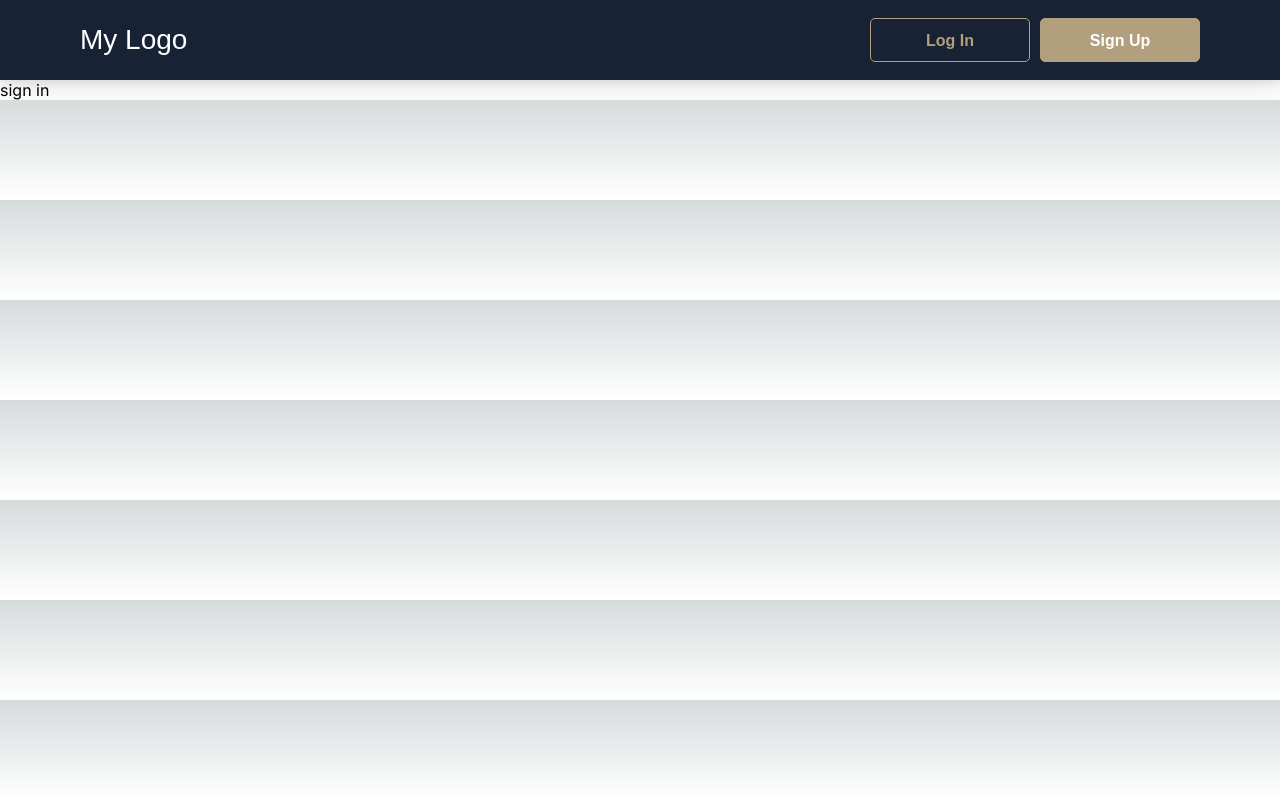
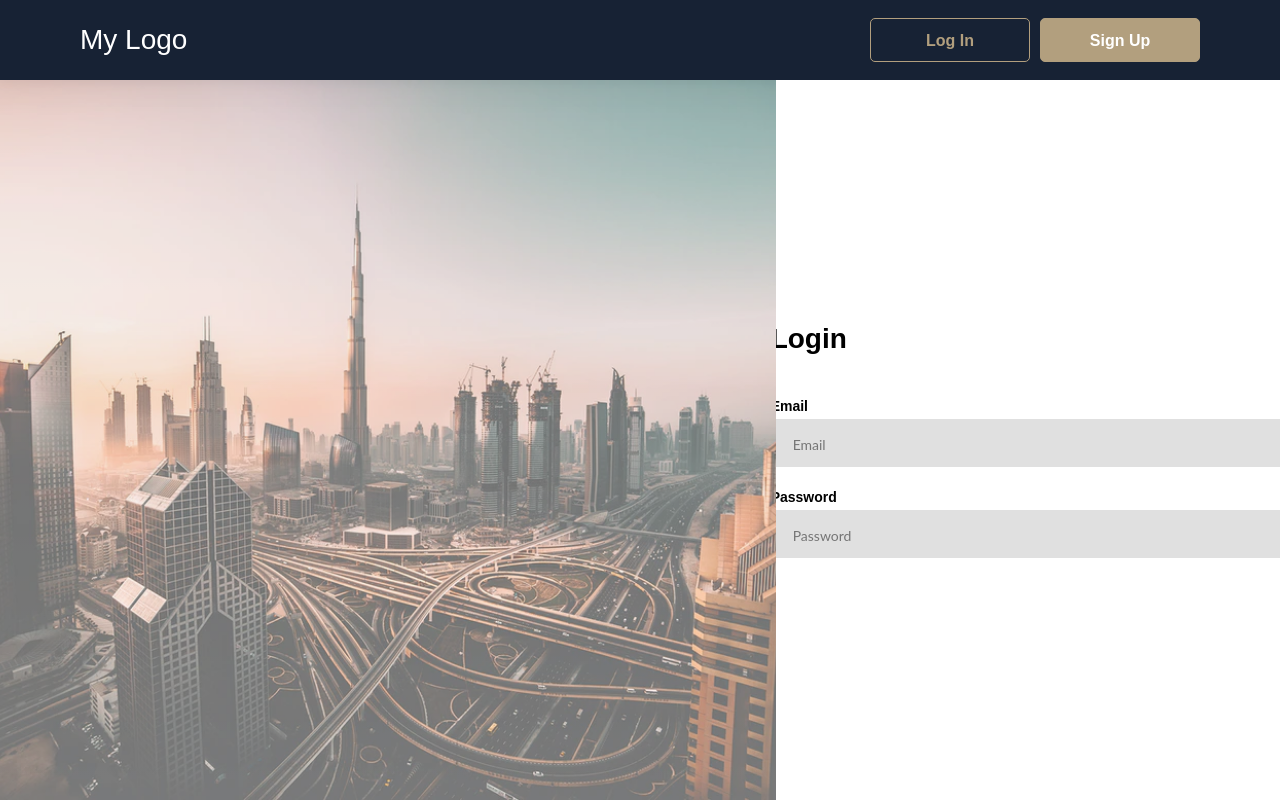
Before and after one commit to VSMent/fs-test-task_zenbit_2023, a Next.js app in the folder front/: page /signin in a window 1280 px wide. Built offline with nearby package versions, Linux system fonts and the light colour scheme.

Commit message:
login / register page design

```diff
--- a/front/src/_components/Button.tsx
+++ b/front/src/_components/Button.tsx
@@ -3,11 +3,7 @@ import { RelativeDisplacement, Size } from '@/_utils/CommonCssAttributes';
 import React from 'react';
 
 type ButtonStyles = 'outlined' | 'filled'
-type ButtonProps = RelativeDisplacement & Size & {
-  text: string,
-  variant?: ButtonStyles,
-  color?: string,
-}
+
 const StyledButton = styled.button<{
   $variant: ButtonStyles,
   $color: string,
@@ -49,7 +45,14 @@ const StyledButton = styled.button<{
     margin-left: 10px;
   }
 `;
-export default function Button({ text, variant, color, margin }: ButtonProps) {
+
+type ButtonProps = RelativeDisplacement & Size & {
+  text: string,
+  variant?: ButtonStyles,
+  color?: string,
+  onClick?: () => void
+}
+export default function Button({ text, variant, color, margin, onClick }: ButtonProps) {
   return (
     <>
       <StyledButton
@@ -57,6 +60,7 @@ export default function Button({ text, variant, color, margin }: ButtonProps) {
         $margin={margin}
         $variant={variant ?? 'outlined'}
         $color={color ?? 'white'}
+        onClick={onClick}
       >
         {text}
       </StyledButton>
--- a/front/src/_components/Header/index.tsx
+++ b/front/src/_components/Header/index.tsx
@@ -2,6 +2,7 @@
 import { styled } from 'styled-components';
 import Logo from '@/_components/Header/Logo';
 import Button from '@/_components/Button';
+import { useRouter } from 'next/navigation';
 
 const Nav = styled.nav`
   height: 80px;
@@ -17,7 +18,10 @@ const Nav = styled.nav`
   box-shadow: 0 10px 40px 0 #0000000F, 0 2px 10px 0 #0000001A;
 `;
 
+type HeaderProps = {}
+
 export default function Header() {
+  const router = useRouter();
   const isLoggedIn = false;
   return (
     <header>
@@ -26,8 +30,17 @@ export default function Header() {
         {isLoggedIn
           ? <div>links</div>
           : <div>
-            <Button text='Log In' color='#B29F7E' />
-            <Button text='Sign Up' variant='filled' color='#B29F7E' />
+            <Button
+              text='Log In'
+              color='#B29F7E'
+              onClick={() => {router.push('/signin');}}
+            />
+            <Button
+              text='Sign Up'
+              variant='filled'
+              color='#B29F7E'
+              onClick={() => {router.push('/signin?register');}}
+            />
           </div>}
       </Nav>
     </header>
--- /dev/null
+++ b/front/src/_components/Input.tsx
@@ -0,0 +1,75 @@
+import { css, styled } from 'styled-components';
+import { Color, Size } from '@/_utils/CommonCssAttributes';
+import { useId } from 'react';
+
+const StyledInput = styled.input<{
+  $color?: string,
+  $bgColor?: string
+  $width?: string
+  $height?: string
+}>`
+  font-family: Lato,Arial,serif;
+  font-size: 14px;
+  font-weight: 400;
+  line-height: 22px;
+  letter-spacing: 0;
+  text-align: left;
+
+  border: 2px solid #E0E0E0;
+  border-radius: 5px;
+  padding: 14px 20px 12px 20px;
+
+  ${({ $width }) => $width && css`width: ${$width}`};
+  ${({ $height }) => $height && css`height: ${$height}`};
+  ${({ $color }) => $color && css`color: ${$color}`};
+  ${({ $bgColor }) => $bgColor && css`background-color: ${$bgColor}`};
+
+  //top: 23px
+  //gap: 64px
+
+  &:blank {
+    opacity: 0.5;
+  }
+
+`;
+const StyledLabel = styled.label`
+  display: block;
+  margin-bottom: 3px;
+  font-family: Merriweather,Arial,serif;
+  font-size: 14px;
+  font-weight: 700;
+  line-height: 20px;
+  letter-spacing: 0;
+  text-align: left;
+
+`
+
+type InputProps = Color & Size &{
+  type: 'text' | 'password' | 'email'
+  placeholder?: string
+  name?: string
+  required?: boolean
+  withLabel?: { text: string }
+}
+export default function Input({ type, placeholder, name, required, withLabel, color, bgColor,width,height }: InputProps) {
+  const inputId = useId();
+
+  return (
+    <div>
+      {withLabel &&
+        <StyledLabel htmlFor={inputId}>{withLabel.text}</StyledLabel>
+      }
+      <StyledInput
+        id={inputId}
+        type={type}
+        placeholder={placeholder}
+        name={name}
+        required={required}
+        $width={width}
+        $height={height}
+        $color={color}
+        $bgColor={bgColor}
+      />
+    </div>
+  );
+}
--- a/front/src/_components/Section.tsx
+++ b/front/src/_components/Section.tsx
@@ -6,9 +6,13 @@ const StyledSection = styled.section<{
   $image?: string,
   $bgColor?: string,
   $height?: string
+  $width?: string
+  $flexGrow?: string
 }>`
   height: ${({ $height }) => $height || '1024px'};
   ${({ $bgColor }) => $bgColor && css`background-color: ${$bgColor}`};
+  ${({ $width }) => $width && css`width: ${$width}`};
+  ${({ $flexGrow }) => $flexGrow && css`flex-grow: ${$flexGrow}`};
 
   overflow: hidden;
   display: flex;
@@ -41,12 +45,17 @@ const StyledSection = styled.section<{
 type SectionProps = Size & Color & {
   children?: React.ReactNode,
   image?: string,
+  flexGrow?: string,
 }
-export default function Section({ children, image, height, bgColor }: SectionProps) {
+export default function Section({ children, image, height, bgColor, width, flexGrow }: SectionProps) {
   return (
-    <StyledSection $image={image}
-                   $height={height}
-                   $bgColor={bgColor}>
+    <StyledSection
+      $image={image}
+      $height={height}
+      $bgColor={bgColor}
+      $width={width}
+      $flexGrow={flexGrow}
+    >
       {children}
     </StyledSection>
   );
--- a/front/src/app/page.tsx
+++ b/front/src/app/page.tsx
@@ -6,7 +6,6 @@ import Paragraph from '@/_components/Paragraph';
 import SubHeading from '@/_components/SubHeading';
 import ContentGrid from '@/_components/ContentGrid';
 import DealCard from '@/_components/DealCard';
-import TextSpan from '@/_components/DealCard/TextSpan';
 
 export default function Home() {
   return (
--- a/front/src/app/signin/page.tsx
+++ b/front/src/app/signin/page.tsx
@@ -1,3 +1,55 @@
-export default function SignIn(){
-  return <div>sign in</div>
+'use client';
+import { useSearchParams } from 'next/navigation';
+import Section from '@/_components/Section';
+import { styled } from 'styled-components';
+import SubHeading from '@/_components/SubHeading';
+import Input from '@/_components/Input';
+
+const Container = styled.div`
+  display: flex;
+  height: calc(100vh - 80px);
+  overflow: hidden;
+`;
+const Container2 = styled.div`
+  display: flex;
+  flex-direction: column;
+  gap: 20px;
+  color: black;
+`;
+export default function SignIn() {
+  const search = useSearchParams();
+  const isRegister = search.has('register');
+
+  return (
+    <Container>
+      <Section image='/Register.png' width='62%' height='100%' />
+      <Section bgColor={'white'} flexGrow='1' height='100%'>
+        <form>
+          <Container2>
+            <SubHeading text={isRegister ? 'Register' : 'Login'} margin='0 0 20px' />
+            <Input
+              type='email'
+              name='email'
+              placeholder='Email'
+              bgColor='#E0E0E0'
+              color='black'
+              withLabel={{ text: 'Email' }}
+              width='515px'
+              height='48px'
+            />
+            <Input
+              type='password'
+              name='password'
+              placeholder='Password'
+              bgColor='#E0E0E0'
+              color='black'
+              withLabel={{ text: 'Password' }}
+              width='515px'
+              height='48px'
+            />
+          </Container2>
+        </form>
+      </Section>
+    </Container>
+  );
 }
```
Also changed, not shown: front/public/Register.png (added).
